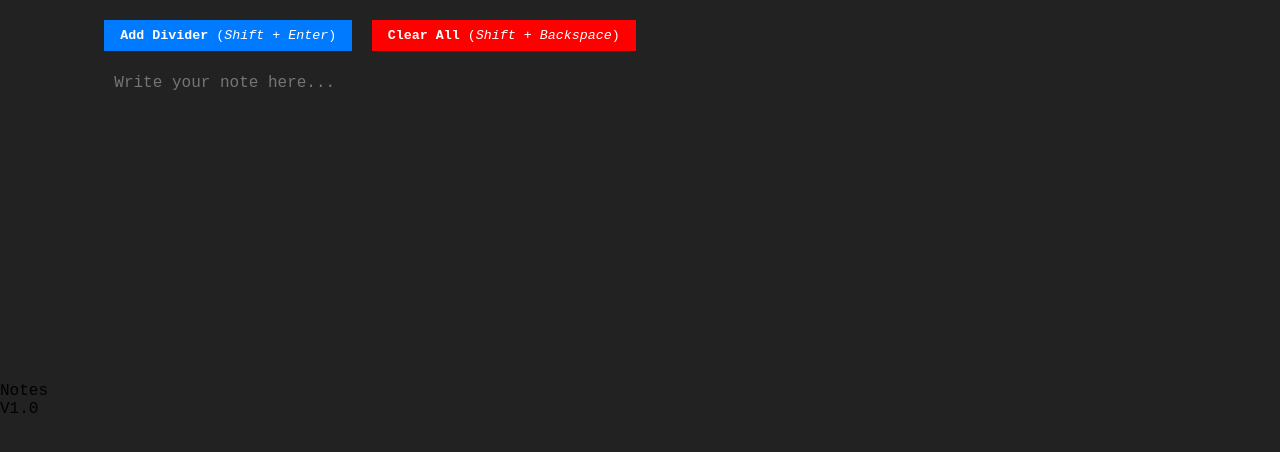
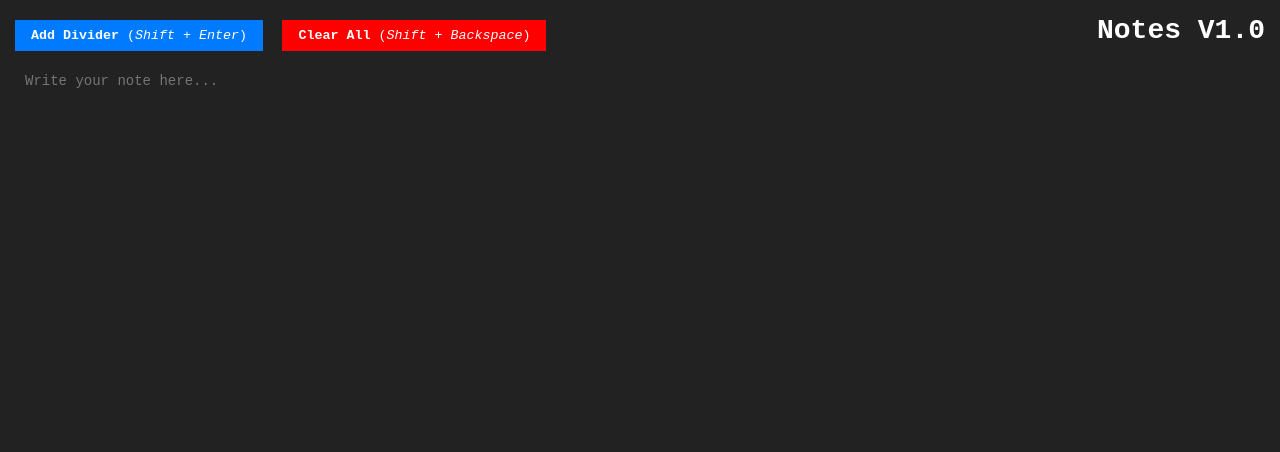
Before and after one commit to mmckeever23/Notes-App, a plain HTML site: page index.html in a window 1280 px wide. Drawn offline with Linux system fonts and the light colour scheme.

Commit message:
Fixed header

```diff
--- a/styles.css
+++ b/styles.css
@@ -15,6 +15,15 @@ body {
 
 .container {
   width: 100%;
+}
+
+.header {
+  position: absolute;
+  top: 15px;
+  right: 15px;
+  font-size: 28px;
+  color: #fff;
+  font-weight: bold;
 }
 
 button {
@@ -50,8 +59,7 @@ body {
   color: #fff;
   border: none;
   resize: none;
-    font-size: 16px;
+  font-size: 14px;
   line-height: 1.5;
   outline: none;
-
 }
```
Lines whose indentation alone changed are shown as unchanged.
